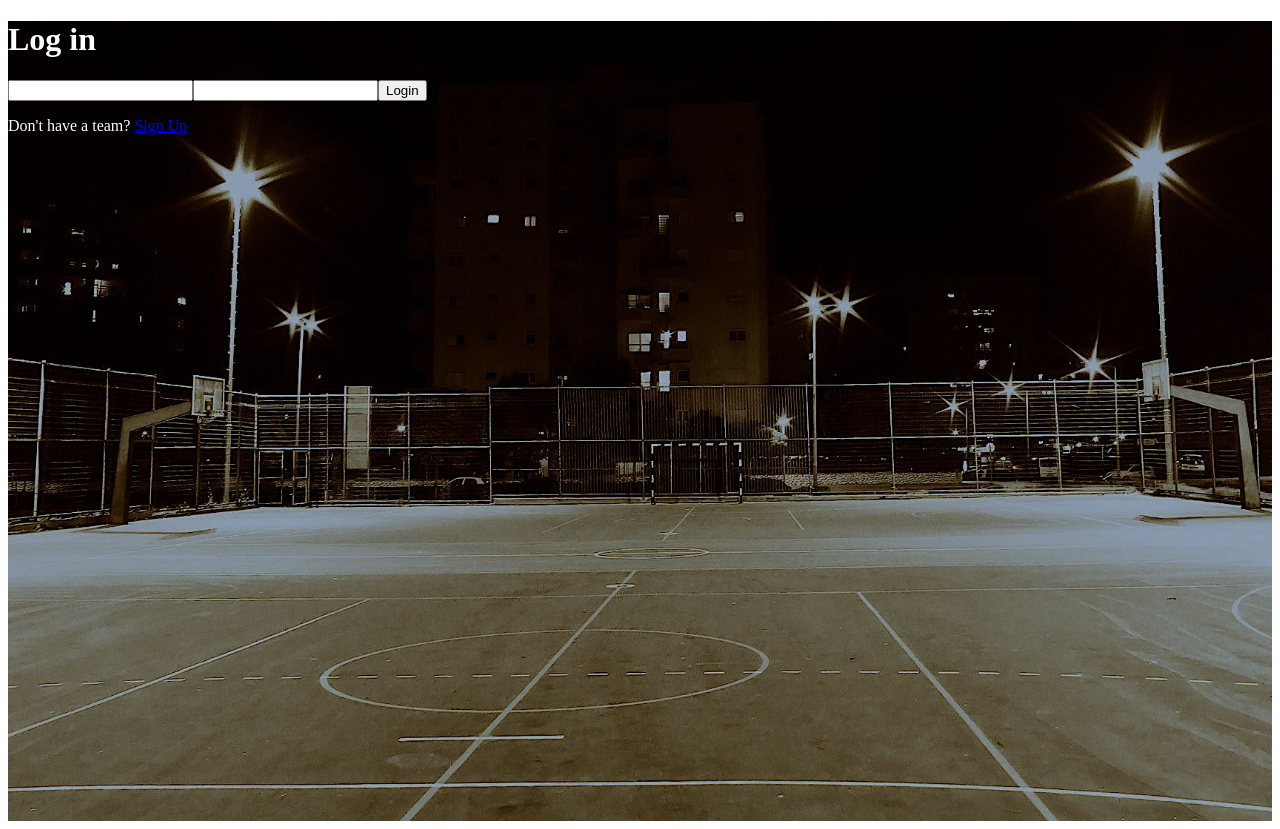
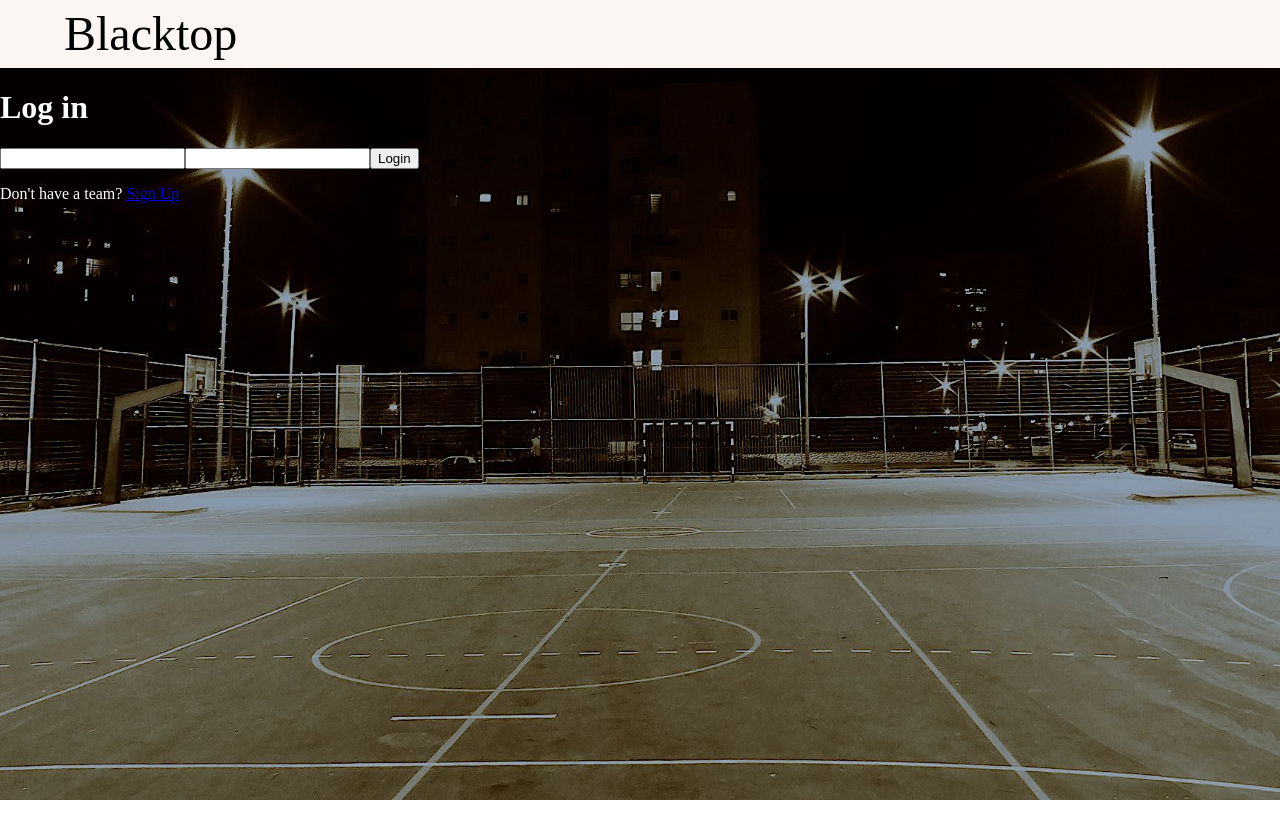
Before and after one commit to vladkim91/blacktop_basketball_arena, a Vue app in the folder blacktop_arena/client/: page /login in a window 1280 px wide. After the commit the page ends 800 px from the top, so only its background shows below. Built offline with nearby package versions, Linux system fonts and the light colour scheme; no server answers.

Commit message:
log out and login with nav bar added

```diff
--- a/blacktop_arena/client/src/App.vue
+++ b/blacktop_arena/client/src/App.vue
@@ -1,11 +1,14 @@
 <template>
   <div class="app">
+    <Nav />
+
     <router-view />
   </div>
 </template>
 
 <script>
 import { GetPlayers } from './services/routes';
+import Nav from './components/Nav.vue';
 
 export default {
   name: 'App',
@@ -13,9 +16,19 @@ export default {
     this.getAllPlayers();
     this.checkTeam();
   },
+
+  components: {
+    Nav
+  },
   computed: {
     team() {
       return this.$store.state.team;
+    },
+    isLoggedIn() {
+      return this.$store.state.isLoggedIn;
+    },
+    activeSession() {
+      return localStorage.getItem('team_name') !== null;
     }
   },
   methods: {
@@ -24,8 +37,8 @@ export default {
       this.$store.commit('setPlayers', res);
     },
     checkTeam() {
-        if (JSON.parse(localStorage.getItem('team_name')) === null) {
-        this.$router.push('/login')
+      if (JSON.parse(localStorage.getItem('team_name')) === null) {
+        this.$router.push('/login');
       }
     }
   }
@@ -33,6 +46,10 @@ export default {
 </script>
 
 <style>
+body {
+  margin: 0
+}
+@import url('https://fonts.googleapis.com/css2?family=Comforter+Brush&family=Roboto+Mono:wght@200&family=Share&display=swap');
 .app {
   margin: 0;
   background-image: url('./assets/background.jpeg');
--- a/blacktop_arena/client/src/components/Nav.vue
+++ b/blacktop_arena/client/src/components/Nav.vue
@@ -1,7 +1,7 @@
 <template>
   <div class="nav">
-
-    <button @click="logout">log out</button>
+    <router-link class="logo" to="/"> Blacktop</router-link>
+    <button v-if="isLoggedIn" class="logout" @click="logout">Log out</button>
   </div>
 </template>
 
@@ -10,9 +10,38 @@ export default {
   name: 'Nav',
   methods: {
     logout() {
-      localStorage.removeItem('team_name')
-      this.$router.push('/login')
+      localStorage.removeItem('team_name');
+      this.$router.push('/login');
+      this.$store.commit('setLoggedIn', false);
+    }
+  },
+  computed: {
+    isLoggedIn() {
+      return this.$store.state.isLoggedIn
     }
   }
 };
 </script>
+
+<style scoped>
+.logo {
+  font-family: 'Comforter Brush', cursive;
+  color: black;
+  text-decoration: none;
+  font-size: 3rem;
+  padding: .4rem 4rem;
+}
+.nav {
+  background-color: #fbf5f3;
+  display: flex;
+  justify-content: space-between;
+}
+.logout {
+  border: none;
+  background: transparent;
+  font-family: 'Share', cursive;
+  font-weight: bold;
+  font-size: 1.4rem;
+  margin-right: 4rem
+}
+</style>
--- a/blacktop_arena/client/src/store/index.js
+++ b/blacktop_arena/client/src/store/index.js
@@ -5,7 +5,8 @@ export default createStore({
   state: {
     team: {},
     players: [],
-    teams: []
+    teams: [],
+    isLoggedIn: false
   },
   mutations: {
     setTeams(state, teams) {
@@ -16,6 +17,9 @@ export default createStore({
     },
     setTeam(state, team) {
       state.team = team;
+    },
+    setLoggedIn(state, bool) {
+      state.isLoggedIn = bool;
     }
   },
   actions: {},
--- a/blacktop_arena/client/src/views/Home.vue
+++ b/blacktop_arena/client/src/views/Home.vue
@@ -1,16 +1,10 @@
 <template>
-  <div class="home">
-    <Nav />
-
-  </div>
+  <div class="home"></div>
 </template>
 
 <script>
-import Nav from '../components/Nav.vue';
 export default {
   name: 'Home',
-  components: {
-    Nav
-  }
+  components: {}
 };
 </script>
--- a/blacktop_arena/client/src/views/Login.vue
+++ b/blacktop_arena/client/src/views/Login.vue
@@ -34,6 +34,7 @@ export default {
         'setTeam',
         JSON.parse(localStorage.getItem('team_name'))
       );
+      this.$store.commit('setLoggedIn', true)
       this.$router.push('/home');
     }
   }
```
